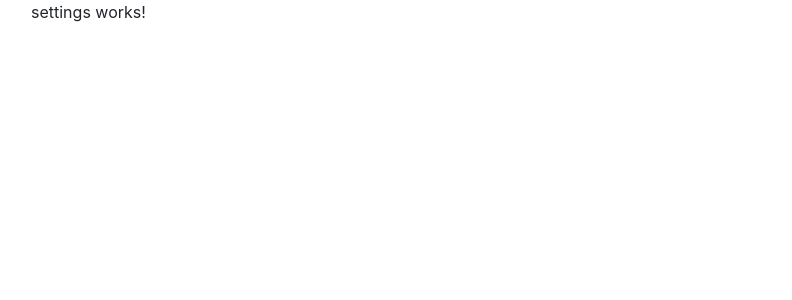
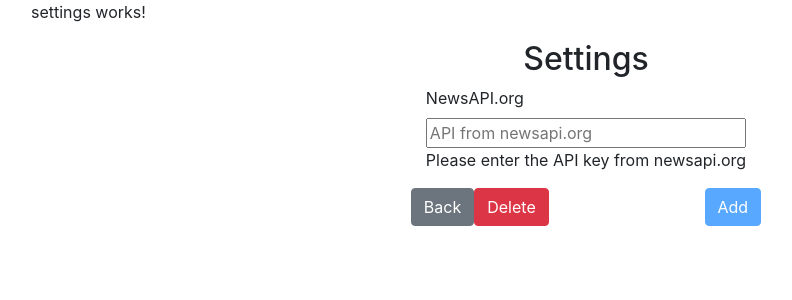
Before and after one commit to awecache/news-app, an Angular app: page /settings in a window 1280 px wide. Shown: the top 300 px of the page, without its empty margins (54-846 px from the left). Built offline with nearby package versions, Linux system fonts and the light colour scheme.

Commit message:
added apiKey input in settings

```diff
--- a/src/app/app-database.service.ts
+++ b/src/app/app-database.service.ts
@@ -1,25 +1,43 @@
 import { Injectable } from '@angular/core';
 import Dexie from 'dexie';
-import { Country, NewsArticle } from './model';
+import { ApiKey, Country, NewsArticle } from './model';
 
 @Injectable({
   providedIn: 'root',
 })
 export class AppDatabaseService extends Dexie {
-  private apiKey: Dexie.Table<string, number>;
-  private countryList: Dexie.Table<Country, number>;
-  private news: Dexie.Table<NewsArticle, number>;
+  private apiKey: Dexie.Table<ApiKey, number>;
+  // private countryList: Dexie.Table<Country, number>;
+  // private news: Dexie.Table<NewsArticle, number>;
 
   constructor() {
     super('appdb');
     this.version(1).stores({
       apiKey: 'key',
-      countryList: '++countryId,countryName',
-      news: '++id',
+      // countryList: '++countryId,countryName',
+      // news: '++id',
     });
 
     this.apiKey = this.table('apiKey');
-    this.countryList = this.table('countryList');
-    this.news = this.table('news');
+    // this.countryList = this.table('countryList');
+    // this.news = this.table('news');
+  }
+
+  addKey(key: ApiKey): void {
+    console.log(key);
+
+    this.apiKey.add(key);
+  }
+
+  getKey(): Promise<ApiKey[]> {
+    return this.apiKey.toArray();
+  }
+
+  async deleteKey() {
+    const key = (await this.getKey())[0].key;
+    console.log('key to del', key);
+    if (key) {
+      this.apiKey.where('key').equals(key).delete();
+    }
   }
 }
--- a/src/app/components/country-list/country-list.component.ts
+++ b/src/app/components/country-list/country-list.component.ts
@@ -1,15 +1,27 @@
 import { Component, OnInit } from '@angular/core';
+import { Router } from '@angular/router';
+import { AppDatabaseService } from 'src/app/app-database.service';
 
 @Component({
   selector: 'app-country-list',
   templateUrl: './country-list.component.html',
-  styleUrls: ['./country-list.component.css']
+  styleUrls: ['./country-list.component.css'],
 })
 export class CountryListComponent implements OnInit {
+  apiKey?: string;
 
-  constructor() { }
+  constructor(private appDB: AppDatabaseService, private router: Router) {}
 
   ngOnInit(): void {
+    this.appDB
+      .getKey()
+      .then((key) => {
+        this.apiKey = key[0]?.key;
+      })
+      .then(() => {
+        if (!this.apiKey) {
+          this.router.navigate(['/settings']);
+        }
+      });
   }
-
 }
--- a/src/app/components/settings/settings.component.css
+++ b/src/app/components/settings/settings.component.css
@@ -0,0 +1,11 @@
+.apikey-input {
+  display: flex;
+  flex-direction: column;
+}
+
+.button-group {
+  display: flex;
+  flex-direction: row;
+
+  justify-content: space-between;
+}
--- a/src/app/components/settings/settings.component.html
+++ b/src/app/components/settings/settings.component.html
@@ -1 +1,46 @@
 <p>settings works!</p>
+
+<div class="container">
+  <div class="row justify-content-center">
+    <h2>Settings</h2>
+  </div>
+  <div class="row justify-content-center">
+    <form [formGroup]="settingsForm">
+      <div class="input-group apikey-input mb-3">
+        <label class="label">NewsAPI.org</label>
+        <input
+          type="text"
+          placeholder="API from newsapi.org"
+          formControlName="apiKey"
+        />
+        <div class="help-text">Please enter the API key from newsapi.org</div>
+      </div>
+
+      <div class="row justify-content-between">
+        <div class="button-group">
+          <button type="button" class="btn btn-secondary" (click)="goBack()">
+            Back
+          </button>
+
+          <button
+            type="button"
+            class="btn btn-danger"
+            (click)="onDelete()"
+            [disabled]="false"
+          >
+            Delete
+          </button>
+        </div>
+
+        <button
+          type="button"
+          class="btn btn-primary"
+          (click)="onAdd()"
+          [disabled]="settingsForm.invalid"
+        >
+          Add
+        </button>
+      </div>
+    </form>
+  </div>
+</div>
--- a/src/app/components/settings/settings.component.ts
+++ b/src/app/components/settings/settings.component.ts
@@ -1,15 +1,47 @@
 import { Component, OnInit } from '@angular/core';
+import { FormBuilder, FormGroup, Validators } from '@angular/forms';
+import { Router } from '@angular/router';
+import { AppDatabaseService } from 'src/app/app-database.service';
+import { ApiKey } from 'src/app/model';
 
 @Component({
   selector: 'app-settings',
   templateUrl: './settings.component.html',
-  styleUrls: ['./settings.component.css']
+  styleUrls: ['./settings.component.css'],
 })
 export class SettingsComponent implements OnInit {
+  settingsForm: FormGroup = this.fb.group({
+    apiKey: ['', [Validators.required]],
+  });
+  apiKey?: ApiKey;
 
-  constructor() { }
+  constructor(
+    private fb: FormBuilder,
+    private appDB: AppDatabaseService,
+    private router: Router
+  ) {}
 
   ngOnInit(): void {
+    this.appDB.getKey().then((key) => {
+      console.log(key);
+      this.apiKey = key[0];
+    });
   }
 
+  goBack() {
+    console.log('back');
+    this.settingsForm.setValue({ apiKey: '' });
+    this.router.navigate(['/countries']);
+  }
+
+  onDelete() {
+    this.appDB.deleteKey();
+  }
+
+  onAdd() {
+    const key = this.settingsForm.get('apiKey')?.value;
+    if (key) {
+      this.appDB.addKey({ key });
+    }
+  }
 }
--- a/src/app/model.ts
+++ b/src/app/model.ts
@@ -14,3 +14,7 @@ export interface NewsArticle {
   publishDateTime: string;
   content: string;
 }
+
+export interface ApiKey {
+  key: string;
+}
```
Also changed, not shown: src/app/app.module.ts (+8 -1 lines).
